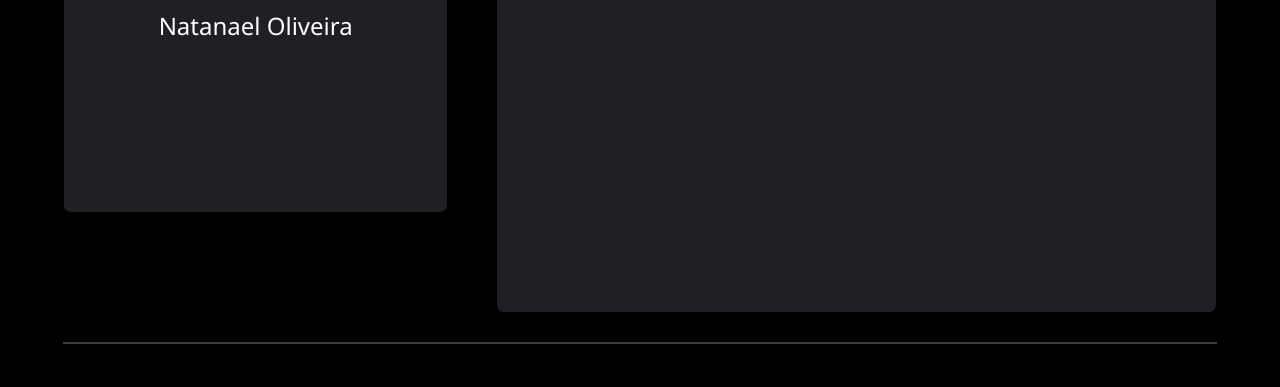
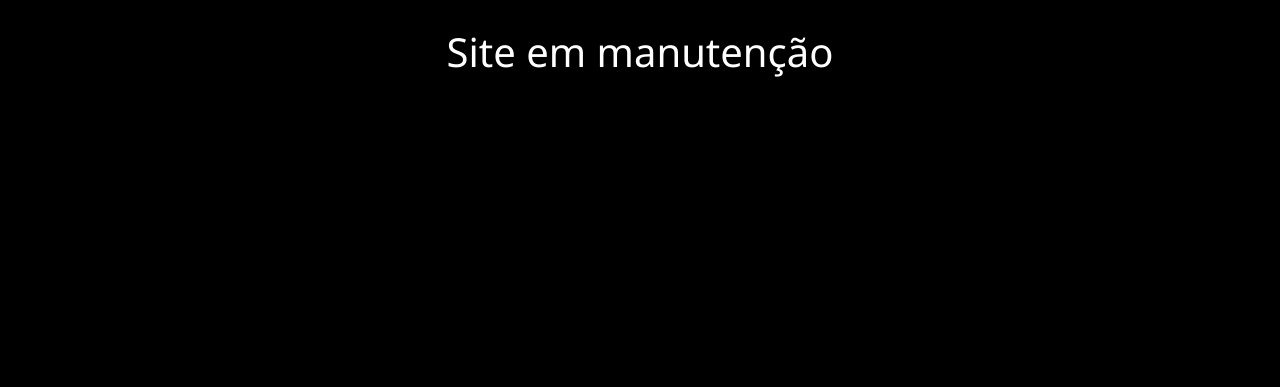
Before and after one commit to natanael-oliveira/natanael-oliveira.github.io, a website built with webpack: page docs/index.html in a window 1280 px wide. Shown: the part 344-731 px from the top of the page. Built offline with nearby package versions, Linux system fonts and the light colour scheme.

Commit message:
update error

```diff
--- a/docs/index.html
+++ b/docs/index.html
@@ -12,7 +12,11 @@
 </head>
 
 <body style="background-color: black;">
-
+    <div class="tela_error">
+        <div class="content_error">
+            <h1 class="msg_error">Site em manutenção</h1>
+        </div>
+    </div>
     <!-- MODAL PROJECT  -->
     <div class="modal_container">
         <div class="modal_content">
--- a/docs/styles.css
+++ b/docs/styles.css
@@ -58,3 +58,26 @@ body{
     .header{justify-content: flex-end;}
     .text_banner{font-size: 100px;text-align: start;margin-left: 30px;}
 }
+.tela_error{
+    position: fixed;
+    z-index: 10;
+    height: 100%;
+    width: 100%;
+    background-color: black;
+}
+body{
+    overflow: hidden;
+}
+.msg_error{
+    color: white;
+    font-family: 'Segoe UI', Tahoma, Geneva, Verdana, sans-serif;
+}
+.content_error{
+    position: relative;
+    transform: translate(-50%,-50%);
+    left: 50%;
+    top: 50%;
+    border: 1px solid black;
+    width: 90%;
+    text-align: center;
+}
```
